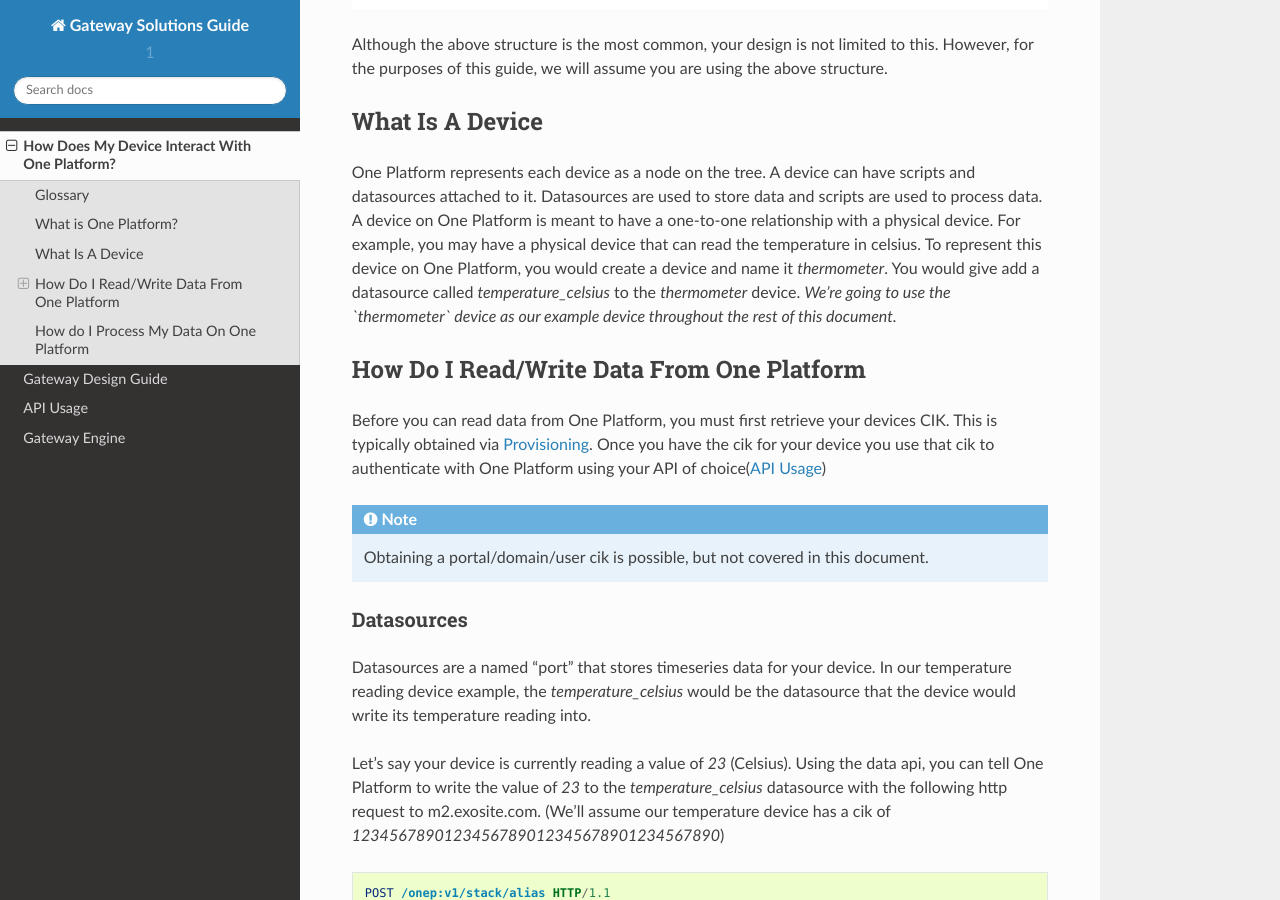
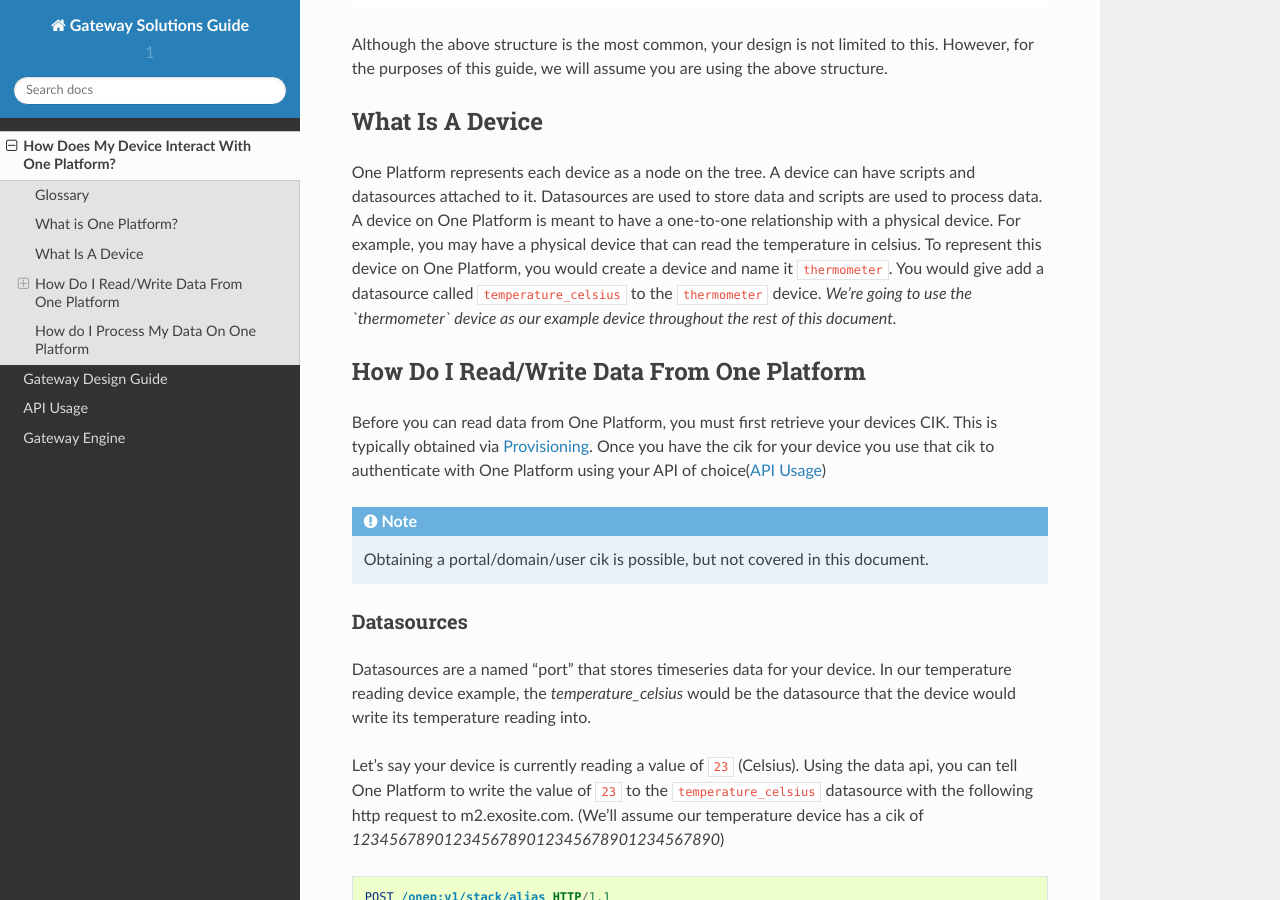
Before and after one commit to fiveohhh/xodocs, a Sphinx documentation site: the page built from source/exosite_introduction.rst, in a window 1280 px wide and 900 px high, scrolled down 1673 px. Built offline with Sphinx 7.4.7 and the Read the Docs theme 2.0.0, drawn with Linux system fonts in a browser that asks for light colours.

Commit message:
I was doing inline code block wrong.

```diff
--- a/source/exosite_introduction.rst
+++ b/source/exosite_introduction.rst
@@ -61,8 +61,8 @@
 scripts are used to process data.  A device on One Platform is meant to have a
 one-to-one relationship with a physical device.  For example, you may have a
 physical device that can read the temperature in celsius.  To represent this
-device on One Platform, you would create a device and name it `thermometer`.
-You would give add a datasource called `temperature_celsius` to the `thermometer`
+device on One Platform, you would create a device and name it ``thermometer``.
+You would give add a datasource called ``temperature_celsius`` to the ``thermometer``
 device.  *We're going to use the `thermometer` device as our example device
 throughout the rest of this document.*
 
@@ -83,8 +83,8 @@
 our temperature reading device example, the `temperature_celsius` would be the
 datasource that the device would write its temperature reading into.
 
-Let's say your device is currently reading a value of `23` (Celsius).  Using the
-data api, you can tell One Platform to write the value of `23` to the `temperature_celsius`
+Let's say your device is currently reading a value of ``23`` (Celsius).  Using the
+data api, you can tell One Platform to write the value of ``23`` to the ``temperature_celsius``
 datasource with the following http request to m2.exosite.com. (We'll assume our
 temperature device has a cik of `1234567890123456789012345678901234567890`)
 
@@ -98,8 +98,8 @@
 
     temperature_celsius=23
 
-After this request, the `temperature_celsius` datasource on your device would
-have a value of `23` that was indexed by the timestamp that One Platform
+After this request, the ``temperature_celsius`` datasource on your device would
+have a value of ``23`` that was indexed by the timestamp that One Platform
 received it.
 
 .. warning::
@@ -114,8 +114,8 @@
 results of the processing (e.g. Send email/sms or update another datasource.
 
 Let's say that we wanted to convert our temperature reading from Celsius to Fahrenheit.
-To do this we would add a `temperature_fahrenheit` datasource to our device, and
-a script called `celsius_to_fahrenheit.lua`  The script would look like the
+To do this we would add a ``temperature_fahrenheit`` datasource to our device, and
+a script called ``celsius_to_fahrenheit.lua``  The script would look like the
 following:
 
 .. code-block:: lua
```
